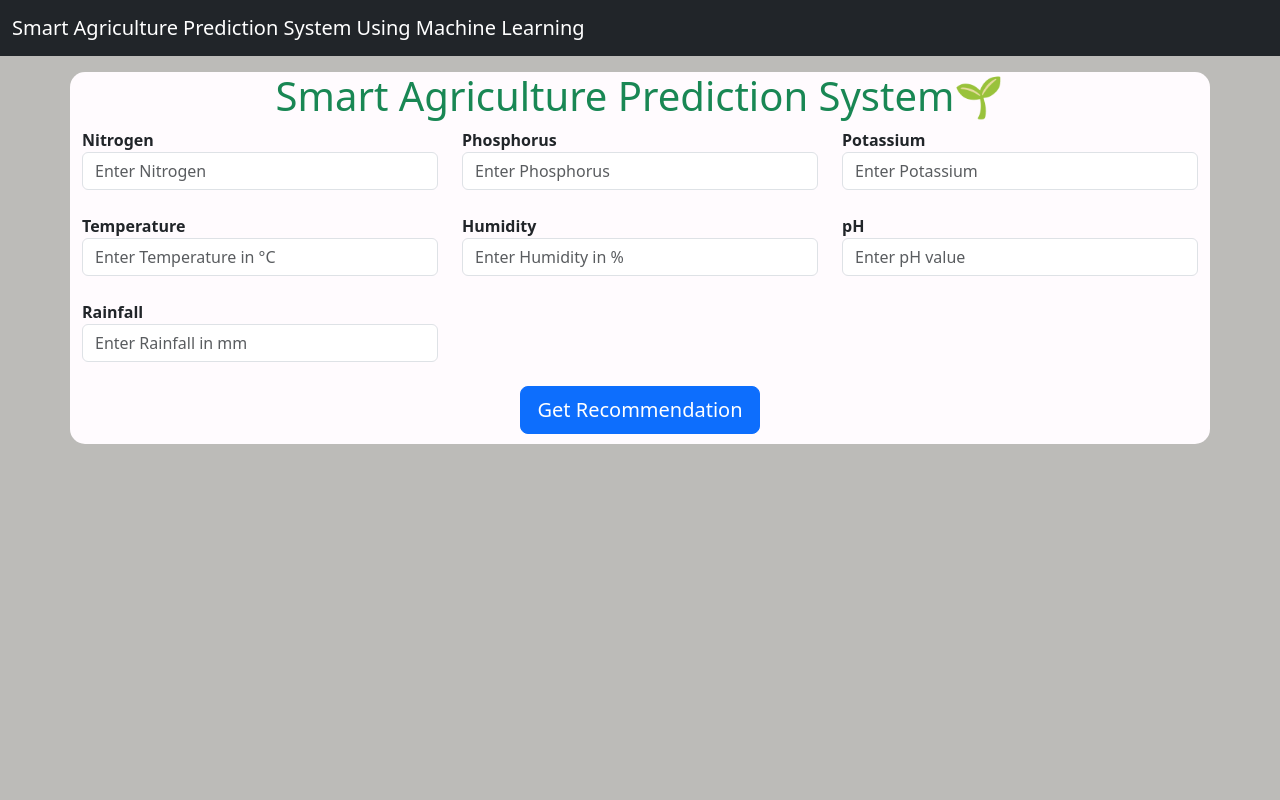
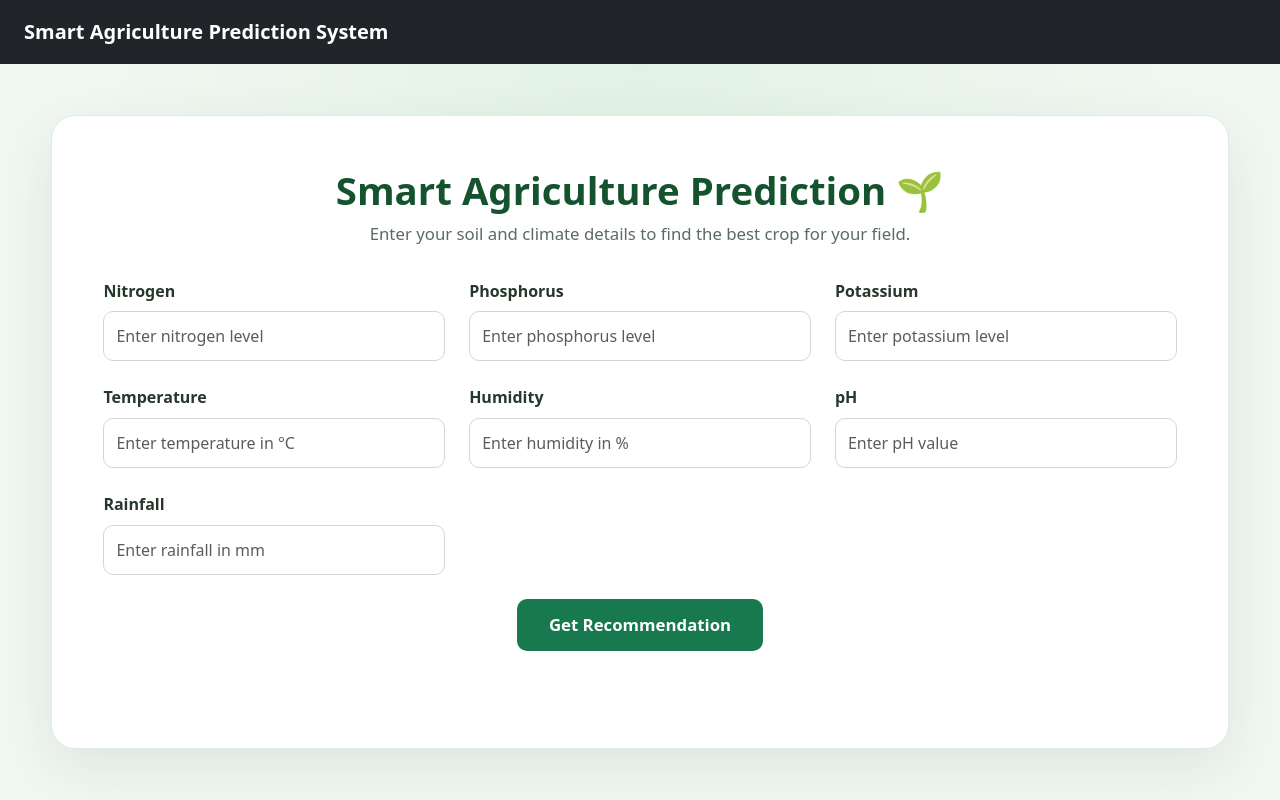
Before and after one commit to jeevanmanojsai/Smart-Agriculture-Prediction-System-ML, a Flask app: page / in a window 1280 px wide. Run offline with Flask 3, Linux system fonts and the light colour scheme; parts of the project's set-up code (start-up, migrations or seed data) failed here and were passed over.

Commit message:
Improve crop recommendation page layout

```diff
--- a/Smart Agriculture Prediction System Using Machine Learning/app.py
+++ b/Smart Agriculture Prediction System Using Machine Learning/app.py
@@ -41,8 +41,9 @@ def predict():
         crop = crop_dict[prediction[0]]
         result = "{} is the best crop to be cultivated right there".format(crop)
     else:
+        crop = None
         result = "Sorry, we could not determine the best crop to be cultivated with the provided data."
-    return render_template('index.html',result = result)
+    return render_template('index.html', result=result, crop_name=crop)
 
 
 if __name__ == "__main__":
--- a/Smart Agriculture Prediction System Using Machine Learning/templates/index.html
+++ b/Smart Agriculture Prediction System Using Machine Learning/templates/index.html
@@ -5,109 +5,226 @@
     <meta name="viewport" content="width=device-width, initial-scale=1">
     <title>Smart Agriculture Prediction System</title>
     <link href="https://cdn.jsdelivr.net/npm/bootstrap@5.3.0-alpha3/dist/css/bootstrap.min.css" rel="stylesheet" integrity="sha384-KK94CHFLLe+nY2dmCWGMq91rCGa5gtU4mk92HdvYe+M/SXH301p5ILy+dN9+nJOZ" crossorigin="anonymous">
-  </head>
     <style>
-		h1 {
-			color: rgb(0, 0, 0);
+      :root {
+        color-scheme: light;
+        --green: #18794e;
+        --deep-green: #14532d;
+      }
+
+      body {
+        min-width: 320px;
+        min-height: 100vh;
+        margin: 0;
+        background: #f1f7f1;
+        color: #1f2933;
+      }
+
+      .navbar {
+        min-height: 64px;
+      }
+
+      .app-shell {
+        min-height: calc(100vh - 64px);
+        padding: clamp(1.25rem, 4vw, 3.5rem);
+        background: radial-gradient(ellipse at top, #e2f2e5 0, #f1f7f1 60%);
+      }
+
+      .content-panel {
+        width: min(100%, 1400px);
+        min-height: calc(100vh - 64px - clamp(2.5rem, 8vw, 7rem));
+        margin: 0 auto;
+        padding: clamp(1.25rem, 4vw, 3.5rem);
+        border: 1px solid #e2e8e2;
+        border-radius: 24px;
+        background: #fff;
+        box-shadow: 0 18px 55px rgb(27 67 42 / 9%);
+      }
+
+      .page-title {
+        margin-bottom: 0.5rem;
+        color: var(--deep-green);
+        font-size: clamp(1.8rem, 3vw, 2.6rem);
+        font-weight: 750;
         text-align: center;
       }
 
-		.warning {
-			color: red;
-			font-weight: bold;
+      .page-subtitle {
+        margin-bottom: 2rem;
+        color: #5b6b60;
+        font-size: 1.05rem;
         text-align: center;
       }
-		.card{
-		margin-left:410px;
-		margin-top: 20px;
+
+      .form-label {
+        margin-bottom: 0.55rem;
+        color: #26372c;
+        font-size: 1rem;
+        font-weight: 650;
+      }
+
+      .form-control {
+        min-height: 50px;
+        border-color: #cfd9d1;
+        border-radius: 10px;
+        font-size: 1rem;
+      }
+
+      .form-control:focus {
+        border-color: #4b9c70;
+        box-shadow: 0 0 0 0.2rem rgb(24 121 78 / 15%);
+      }
+
+      .submit-button {
+        min-height: 52px;
+        padding: 0.7rem 2rem;
+        border: 0;
+        border-radius: 10px;
+        background: var(--green);
+        font-size: 1.05rem;
+        font-weight: 650;
+      }
+
+      .submit-button:hover {
+        background: var(--deep-green);
+      }
+
+      .recommendation-card {
+        display: grid;
+        grid-template-columns: minmax(0, 1.2fr) minmax(280px, 0.8fr);
+        max-width: 1100px;
+        margin: 2.5rem auto 0;
+        overflow: hidden;
+        border: 1px solid #dce8de;
+        border-radius: 18px;
+        background: #f8fbf8;
+        box-shadow: 0 12px 32px rgb(27 67 42 / 10%);
+      }
+
+      .recommendation-image-wrap {
+        display: grid;
+        min-height: 340px;
+        padding: 1rem;
+        place-items: center;
+        background: #edf5ed;
+      }
+
+      .recommendation-image {
+        display: block;
+        width: 100%;
+        max-height: 460px;
+        object-fit: contain;
+      }
+
+      .recommendation-copy {
         display: flex;
-		flex-direction: row;
-		align-items: center;
-		color: rgb(241, 239, 240);
+        flex-direction: column;
+        justify-content: center;
+        padding: clamp(1.5rem, 4vw, 3rem);
       }
-		.container{
-		background:#fffbfe;
-		font-weight: bold;
-		padding-bottom:10px;
-		border-radius: 15px;
+
+      .recommendation-eyebrow {
+        margin-bottom: 0.75rem;
+        color: var(--green);
+        font-size: 0.9rem;
+        font-weight: 750;
+        letter-spacing: 0.08em;
+        text-transform: uppercase;
+      }
+
+      .recommendation-title {
+        margin-bottom: 0.75rem;
+        color: var(--deep-green);
+        font-size: clamp(1.75rem, 3vw, 2.5rem);
+        font-weight: 750;
+        line-height: 1.2;
+      }
+
+      .recommendation-description {
+        margin: 0;
+        color: #435348;
+        font-size: clamp(1.05rem, 1.5vw, 1.25rem);
+        line-height: 1.6;
+      }
+
+      @media (max-width: 767.98px) {
+        .recommendation-card {
+          grid-template-columns: 1fr;
+        }
+
+        .recommendation-image-wrap {
+          min-height: 0;
+        }
+
+        .recommendation-image {
+          max-height: 340px;
+        }
       }
     </style>
-
-
-
-
-  <body style="background:#BCBBB8">
-  <!--=======================navbar=====================================================-->
-<nav class="navbar navbar-expand-lg navbar-dark bg-dark">
-  <div class="container-fluid">
-    <a class="navbar-brand" href="/">Smart Agriculture Prediction System Using Machine Learning</a>
+  </head>
+  <body>
+    <nav class="navbar navbar-dark bg-dark">
+      <div class="container-fluid px-4">
+        <a class="navbar-brand fw-semibold" href="/">Smart Agriculture Prediction System</a>
       </div>
     </nav>
 
-<!--==========================================================================================-->
-  <div class="container my-3 mt-3">
-      <h1 class="text-success">Smart Agriculture Prediction System<span class="text-success">🌱</span></h1>
+    <main class="app-shell">
+      <section class="content-panel">
+        <h1 class="page-title">Smart Agriculture Prediction 🌱</h1>
+        <p class="page-subtitle">Enter your soil and climate details to find the best crop for your field.</p>
 
-<!--      adding form-->
         <form action="/predict" method="POST">
-          <div class="row">
-              <div class="col-md-4">
-					<label for="Nitrogen">Nitrogen</label>
-					<input type="number" id="Nitrogen" name="Nitrogen" placeholder="Enter Nitrogen" class="form-control" required step="0">
+          <div class="row g-4">
+            <div class="col-12 col-md-6 col-lg-4">
+              <label for="Nitrogen" class="form-label">Nitrogen</label>
+              <input type="number" id="Nitrogen" name="Nitrogen" placeholder="Enter nitrogen level" class="form-control" required step="1">
             </div>
-               <div class="col-md-4">
-					<label for="Phosporus">Phosphorus</label>
-					<input type="number" id="Phosporus" name="Phosporus" placeholder="Enter Phosphorus" class="form-control" required step="00">
+            <div class="col-12 col-md-6 col-lg-4">
+              <label for="Phosporus" class="form-label">Phosphorus</label>
+              <input type="number" id="Phosporus" name="Phosporus" placeholder="Enter phosphorus level" class="form-control" required step="1">
             </div>
-				<div class="col-md-4">
-					<label for="Potassium">Potassium</label>
-					<input type="number" id="Potassium" name="Potassium" placeholder="Enter Potassium" class="form-control" required step="0">
+            <div class="col-12 col-md-6 col-lg-4">
+              <label for="Potassium" class="form-label">Potassium</label>
+              <input type="number" id="Potassium" name="Potassium" placeholder="Enter potassium level" class="form-control" required step="1">
+            </div>
+            <div class="col-12 col-md-6 col-lg-4">
+              <label for="Temperature" class="form-label">Temperature</label>
+              <input type="number" step="0.01" id="Temperature" name="Temperature" placeholder="Enter temperature in °C" class="form-control" required>
+            </div>
+            <div class="col-12 col-md-6 col-lg-4">
+              <label for="Humidity" class="form-label">Humidity</label>
+              <input type="number" step="0.01" id="Humidity" name="Humidity" placeholder="Enter humidity in %" class="form-control" required>
+            </div>
+            <div class="col-12 col-md-6 col-lg-4">
+              <label for="pH" class="form-label">pH</label>
+              <input type="number" step="0.01" id="pH" name="pH" placeholder="Enter pH value" class="form-control" required>
+            </div>
+            <div class="col-12 col-md-6 col-lg-4">
+              <label for="Rainfall" class="form-label">Rainfall</label>
+              <input type="number" step="0.01" id="Rainfall" name="Rainfall" placeholder="Enter rainfall in mm" class="form-control" required>
             </div>
           </div>
-
-          <div class="row mt-4">
-				<div class="col-md-4">
-					<label for="Temperature">Temperature</label>
-					<input type="number" step="0.01" id="Temperature" name="Temperature" placeholder="Enter Temperature in °C" class="form-control" required step="0">
-				</div>
-				<div class="col-md-4">
-					<label for="Humidity">Humidity</label>
-					<input type="number" step="0.01" id="Humidity" name="Humidity" placeholder="Enter Humidity in %" class="form-control" required step="0">
-				</div>
-				<div class="col-md-4">
-					<label for="pH">pH</label>
-					<input type="number" step="0.01" id="pH" name="pH" placeholder="Enter pH value" class="form-control" required step="0">
-				</div>
-			</div>
-
-          <div class="row mt-4">
-				<div class="col-md-4">
-					<label for="Rainfall">Rainfall</label>
-					<input type="number" step="0.01" id="Rainfall" name="Rainfall" placeholder="Enter Rainfall in mm" class="form-control" required>
-				</div>
-			</div>
-
-
-
-           <div class="row mt-4">
-
-           <div class="col-md-12 text-center">
-				<button type="submit" class="btn btn-primary btn-lg">Get Recommendation</button>
-			</div>
+          <div class="mt-4 text-center">
+            <button type="submit" class="btn btn-primary submit-button">Get Recommendation</button>
           </div>
         </form>
 
         {% if result %}
-		<div class="card bg-dark" style="width: 18rem;">
-		  <img src="{{url_for('static', filename='crop.png')}}" style="width: 70px; height: 70px;" class="card-img-top" alt="...">
-		  <div class="card-body">
-			<h5 class="card-title">Recommend Crop for Cultivation is:</h5>
-			<p class="card-text">{{ result }} </p>
+        <section class="recommendation-card" aria-labelledby="recommendation-title">
+          <div class="recommendation-image-wrap">
+            <img src="{{ url_for('static', filename='crop.png') }}" class="recommendation-image" alt="Illustrated guide to the crops supported by the recommendation system">
           </div>
+          <div class="recommendation-copy">
+            <p class="recommendation-eyebrow">Your crop recommendation</p>
+            <h2 class="recommendation-title" id="recommendation-title">{{ crop_name or "Recommendation" }}</h2>
+            <p class="recommendation-description">{{ result }}</p>
           </div>
+        </section>
         {% endif %}
-  </div>
+      </section>
+    </main>
 
-    <script src="https://cdn.jsdelivr.net/npm/bootstrap@5.3.0-alpha3/dist/js/bootstrap.bundle.min.js" integrity="sha384-ENjdO4Dr2bkBIFxQpeoTz1HIcje39Wm4jDKdf19U8gI4ddQ3GYNS7NTKfAdVQSZe" crossorigin="anonymous"></script>
+    <script src="https://cdn.jsdelivr.net/npm/bootstrap@5.3.0-alpha3/dist/js/bootstrap.bundle.min.js" integrity="sha384-ENjdO4Dr2bkBIFxQpeTz1HIcje39Wm4jDKdf19U8gI4ddQ3GYNS7NTKfAdVQSZe" crossorigin="anonymous"></script>
   </body>
 </html>
```
Lines whose indentation alone changed are shown as unchanged.
